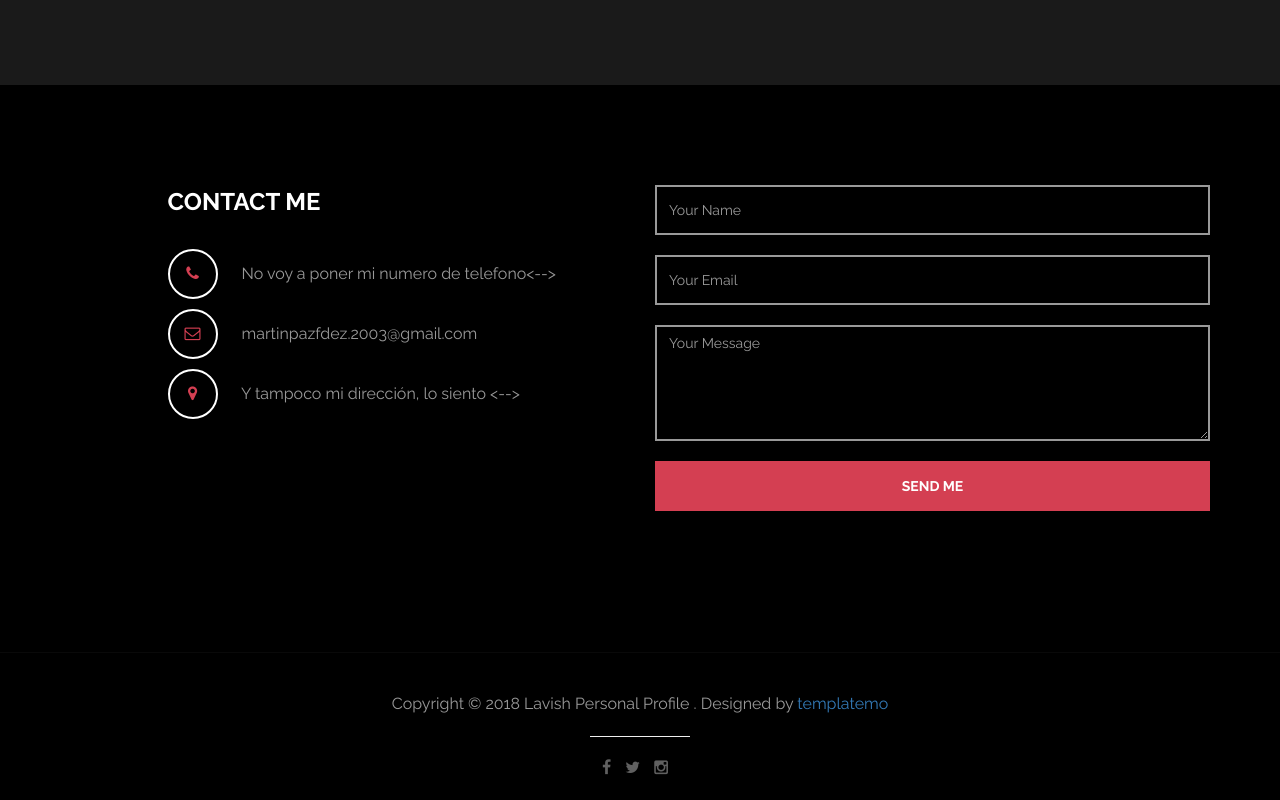
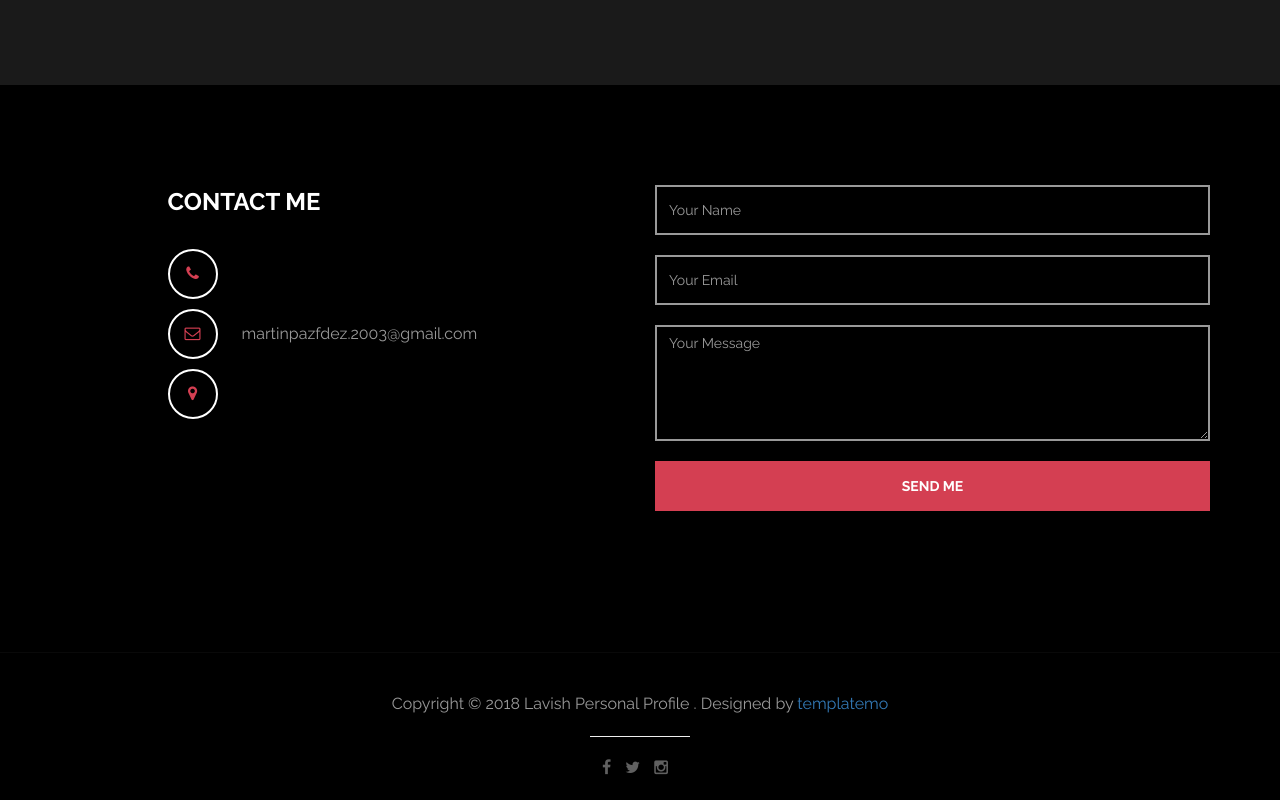
Before and after one commit to martinpf03/martinpf, a plain HTML site: page index.html in a window 1280 px wide. Shown: the part 2679-3479 px from the top of the page. Drawn offline with Linux system fonts and the light colour scheme.

Commit message:
Update index.html

```diff
--- a/index.html
+++ b/index.html
@@ -207,9 +207,9 @@
 					<div class="col-lg-5 col-lg-offset-1 col-md-6 wow fadeInUp" data-wow-delay="0.6s">
 						<address>
 							<p class="contact-title">CONTACT ME</p>
-							<p><i class="fa fa-phone"></i> <!-->No voy a poner mi numero de telefono<--></p>
+							<p><i class="fa fa-phone"></i></p>
 							<p><i class="fa fa-envelope-o"></i> martinpazfdez.2003@gmail.com</p>
-							<p><i class="fa fa-map-marker"></i> <!--> Y tampoco mi dirección, lo siento <--></p>
+							<p><i class="fa fa-map-marker"></i></p>
 						</address>
 					</div>
 					<div class="col-lg-6 col-md-6 col-xs-10 wow fadeInUp" data-wow-delay="0.6s">
```
